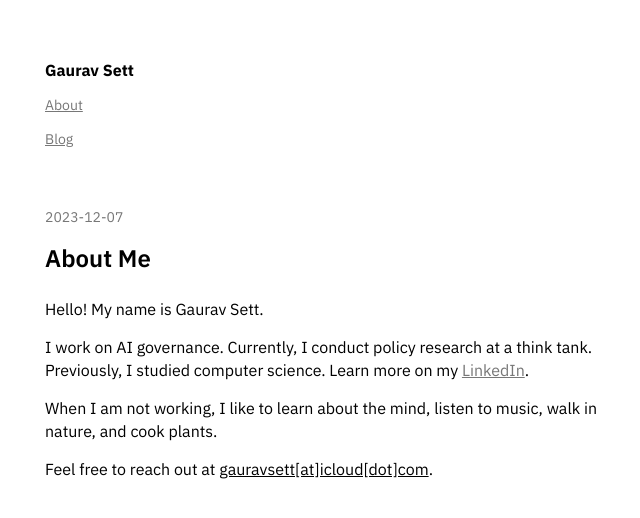
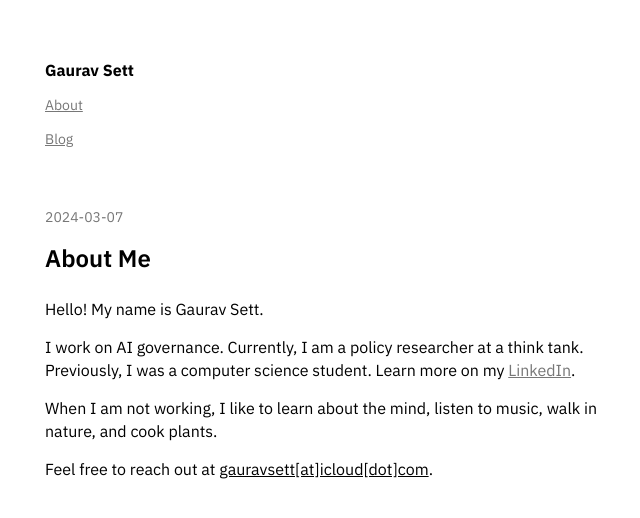
Before and after one commit to gauravsett/website, a Jekyll site: the page built from index.md, in a window 1280 px wide. Shown: the top 518 px of the page, without its empty margins (295-935 px from the left). Built offline with Jekyll 4.4.1, drawn with Linux system fonts in a browser that asks for light colours.

Commit message:
Update index.md

```diff
--- a/index.md
+++ b/index.md
@@ -2,7 +2,7 @@
 title: About
 permalink: /index.html
 layout: default
-last_modified_at: 2023-12-07
+last_modified_at: 2024-03-07
 ---
 
 # About Me
@@ -10,8 +10,8 @@ last_modified_at: 2023-12-07
 Hello! My name is Gaurav Sett.
 
 I work on AI governance.
-Currently, I conduct policy research at a think tank.
-Previously, I studied computer science.
+Currently, I am a policy researcher at a think tank.
+Previously, I was a computer science student.
 Learn more on my [LinkedIn](https://www.linkedin.com/in/gauravsett/){:target="_blank"}.
 
 When I am not working,
```
